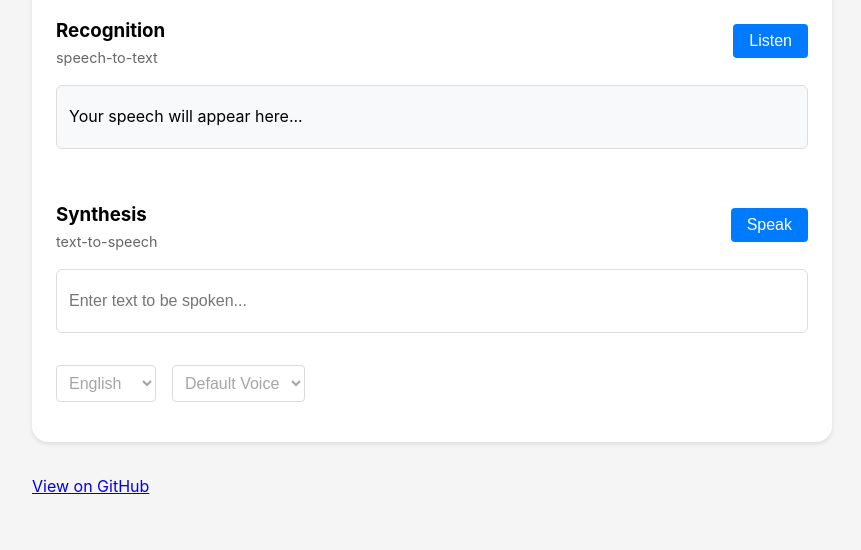
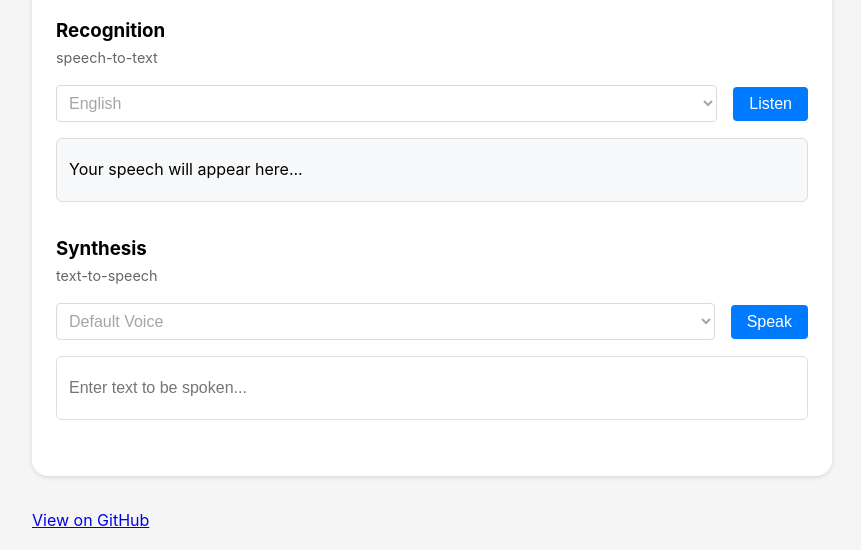
Before and after one commit to SwankyLegg/assistant-io, a website built with Vite: page index.html in a window 1280 px wide. Shown: the part 606-1156 px from the top of the page, without its empty margins (208-1069 px from the left). Before the commit the page ends 1121 px from the top, so only its background shows below. Built offline with nearby package versions, Linux system fonts and the light colour scheme.

Commit message:
Layout cleanup

```diff
--- a/index.css
+++ b/index.css
@@ -55,12 +55,6 @@ input {
 .instructions ol {
     margin: 0;
     padding-left: 1.5rem;
-}
-
-.demo-header {
-    display: flex;
-    justify-content: space-between;
-    align-items: center;
 }
 
 .status-bar {
@@ -163,12 +157,6 @@ footer {
     font-size: 0.9rem;
 }
 
-.controls {
-    display: flex;
-    gap: 1rem;
-    margin: 1rem 0;
-}
-
 .dropdown {
     padding: 0.5rem;
     border: 1px solid #ccc;
@@ -176,8 +164,16 @@ footer {
     background-color: white;
     font-size: 1rem;
     cursor: pointer;
+    width: 100%;
 }
 
 .dropdown:hover {
     border-color: #888;
 }
+
+.controls {
+    align-items: center;
+    display: flex;
+    gap: 1rem;
+    margin-bottom: 1rem;
+}
--- a/index.html
+++ b/index.html
@@ -32,10 +32,16 @@
 
             <div class="transcript-section">
                 <div class="demo-header">
-                    <div>
                     <h3>Recognition</h3>
                     <p class="section-subtitle">speech-to-text</p>
                 </div>
+                <div class="controls">
+                    <select id="languageSelect" class="dropdown">
+                    <option value="en">English</option>
+                    <option value="es">Español</option>
+                    <option value="fr">Français</option>
+                    <option value="de">Deutsch</option>
+                    </select>
                     <button id="toggleMic" class="primary-button">Listen</button>
                 </div>
                 <div class="transcript-container">
@@ -45,10 +51,13 @@
 
             <div class="synthesis-section">
                 <div class="demo-header">
-                    <div>
                     <h3>Synthesis</h3>
                     <p class="section-subtitle">text-to-speech</p>
                 </div>
+                <div class="controls">
+                    <select id="voiceSelect" class="dropdown">
+                        <option value="default">Default Voice</option>
+                    </select>
                     <button id="speakButton" class="primary-button">Speak</button>
                 </div>
                 <div id="response">
@@ -57,19 +66,6 @@
                            class="text-field input"
                            placeholder="Enter text to be spoken...">
                 </div>
-            </div>
-
-            <div class="controls">
-                <select id="languageSelect" class="dropdown">
-                    <option value="en">English</option>
-                    <option value="es">Español</option>
-                    <option value="fr">Français</option>
-                    <option value="de">Deutsch</option>
-                </select>
-
-                <select id="voiceSelect" class="dropdown">
-                    <option value="default">Default Voice</option>
-                </select>
             </div>
         </div>
         <footer>
```
Lines whose indentation alone changed are shown as unchanged.
